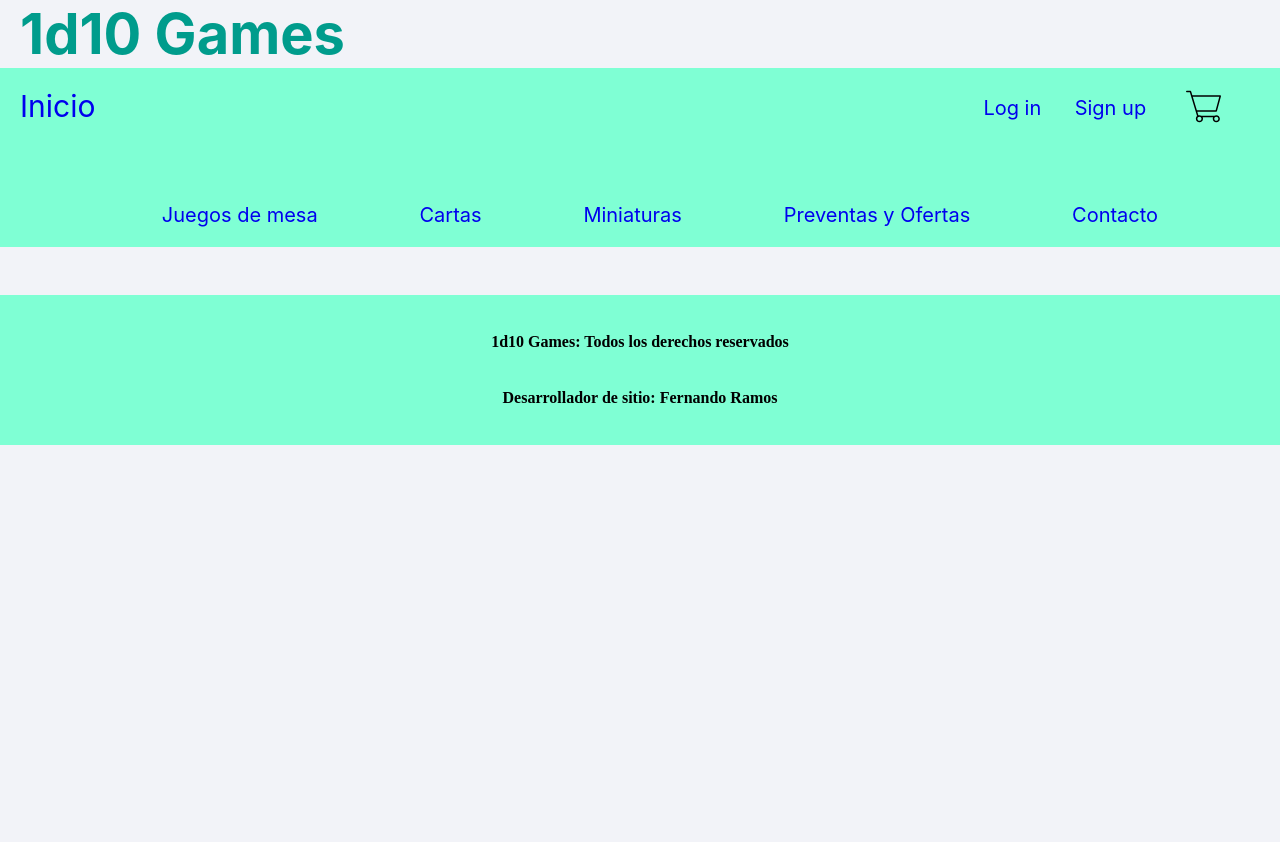
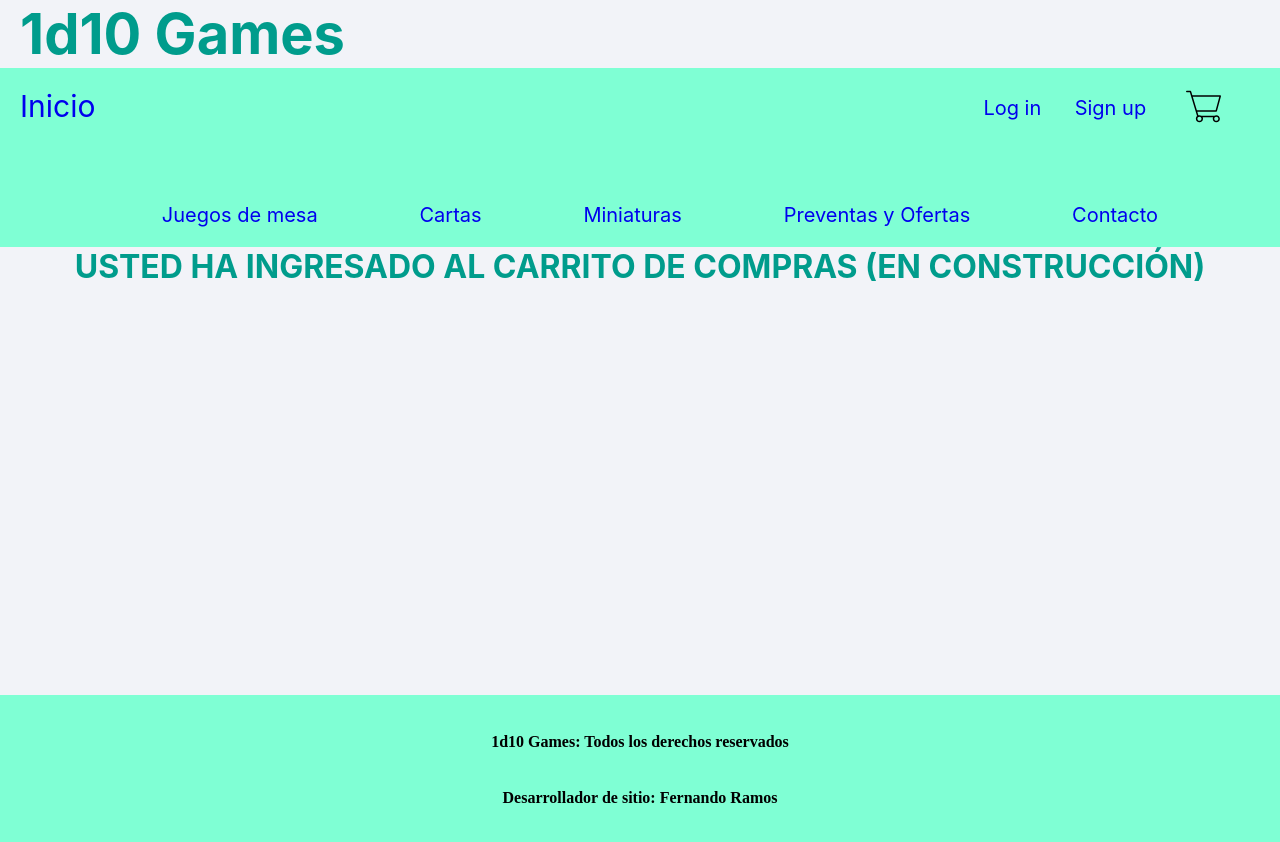
Before and after one commit to Fernando-Andres-Ramos/ProyectoFinal_React, a React (Create React App) app: page /cart in a window 1280 px wide. Shown: the top 842 px of the page. Before the commit the page ends 800 px from the top, so only its background shows below. Built offline with nearby package versions, Linux system fonts and the light colour scheme.

Commit message:
creado el componente CartContainer y su respectiva ruta

```diff
--- a/src/App.js
+++ b/src/App.js
@@ -4,6 +4,7 @@ import { NavBar } from './components/NavBar/NavBar';
 import Footer from './components/Footer/Footer';
 import { ItemDetailContainer } from './containers/ItemDetailContainer/ItemDetailContainer';
 import { ItemListContainer } from './containers/ItemListContainer/ItemListCointainer';
+import { CartContainer } from './containers/CartContainer/CartContainer';
 // import { Home } from './pages/Home/Home';
 // import { cartContext } from './context/cartContext';
 
@@ -30,6 +31,7 @@ function App() {
         <Route exact path="/" element={<ItemListContainer text={Mensaje}/>}/>
         <Route exact path="/category/:categoryid" element={<ItemListContainer text={Mensaje}/>}/>
         <Route exact path="/item/:id" element={<ItemDetailContainer/>}/>
+        <Route exact path="/cart" element={<CartContainer/>}/>
       </Routes>
     <Footer />
     </BrowserRouter>
--- a/src/components/ItemDetail/ItemDetail.jsx
+++ b/src/components/ItemDetail/ItemDetail.jsx
@@ -22,7 +22,7 @@ export const ItemDetail = (item) => {
       <div className={styles.imgAndCount}>
         <img className={styles.imgProductos} src={item.dato.pictureURL} alt={`Imagen de ${item.dato.title}`}/>
         {renderCompra?
-          <Link to={'/'} className={styles.botonConfirmar}>Confirmar compra</Link>:
+          <Link to={'/cart'} className={styles.botonConfirmar}>Confirmar compra</Link>:
           <ItemCount stock={item.dato.stock} onAdd={OnAdd}></ItemCount>}
       </div>
       <div className={styles.infoProducto}>
--- /dev/null
+++ b/src/containers/CartContainer/CartContainer.jsx
@@ -0,0 +1,10 @@
+import React from "react";
+import styles from "./CartContainer.module.css"
+
+export function CartContainer(){
+  return(
+    <>
+      <h1 className={styles.tituloCart}>USTED HA INGRESADO AL CARRITO DE COMPRAS (EN CONSTRUCCIÓN)</h1>
+    </>
+  )
+}
--- /dev/null
+++ b/src/containers/CartContainer/CartContainer.module.css
@@ -0,0 +1,6 @@
+.tituloCart{
+  width: 100%;
+  height:50vh;
+  text-align: center;
+  color: #009C8C;
+}
```
